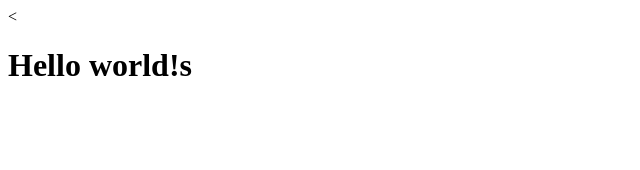
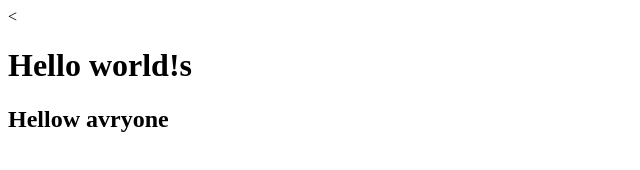
Before and after one commit to konkustador/Test-HTML-repo, a plain HTML site: page index.html in a window 1280 px wide. Shown: the whole page, without its empty margins (0-640 px from the left). Drawn offline with Linux system fonts and the light colour scheme.

Commit message:
Добавлена еще один заголовок

```diff
--- a/index.html
+++ b/index.html
@@ -5,5 +5,6 @@
 </head>
 <body>
 <h1>Hello world!s</h1>
+<h2>Hellow avryone</h2>
 </body>
 </html>
```
